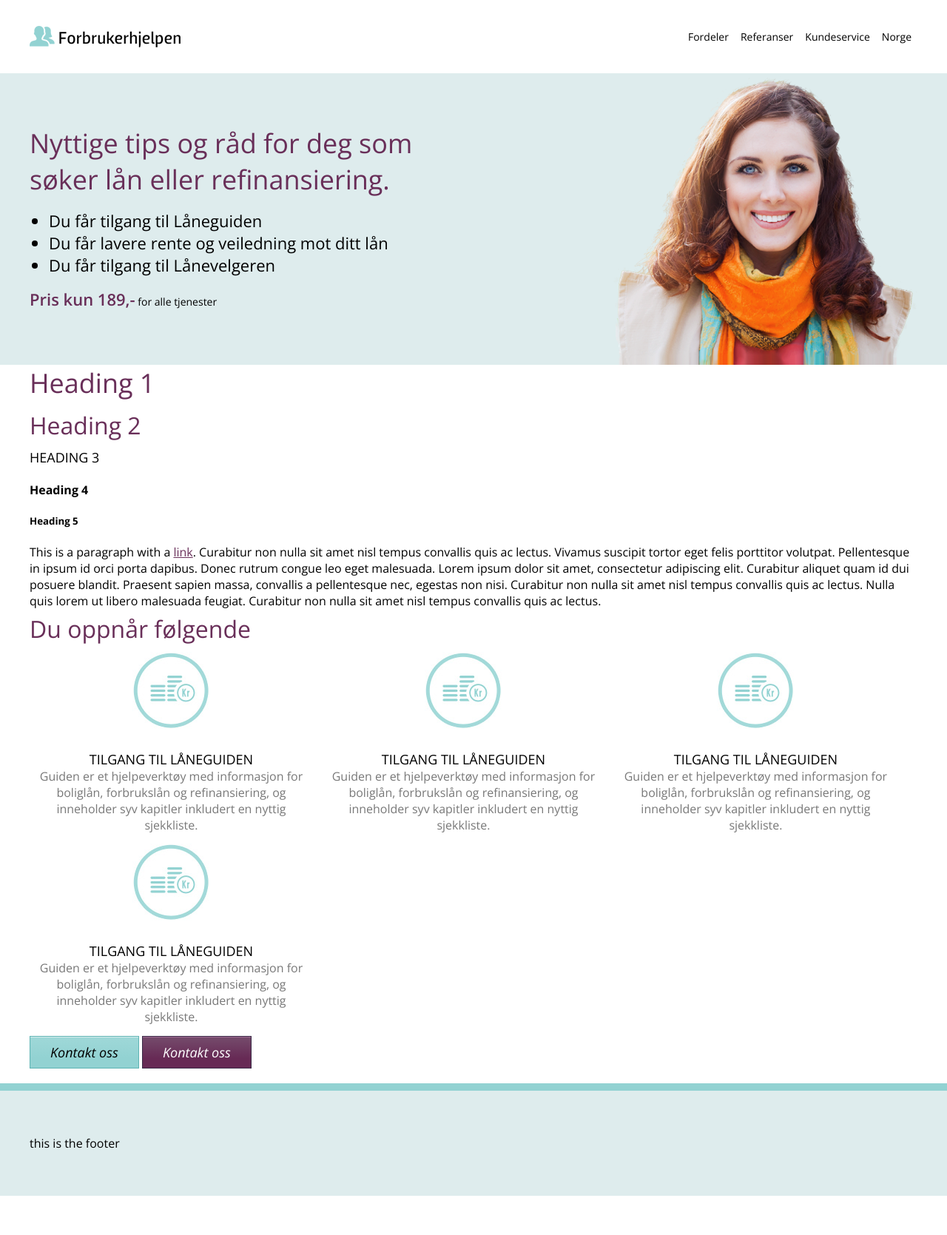
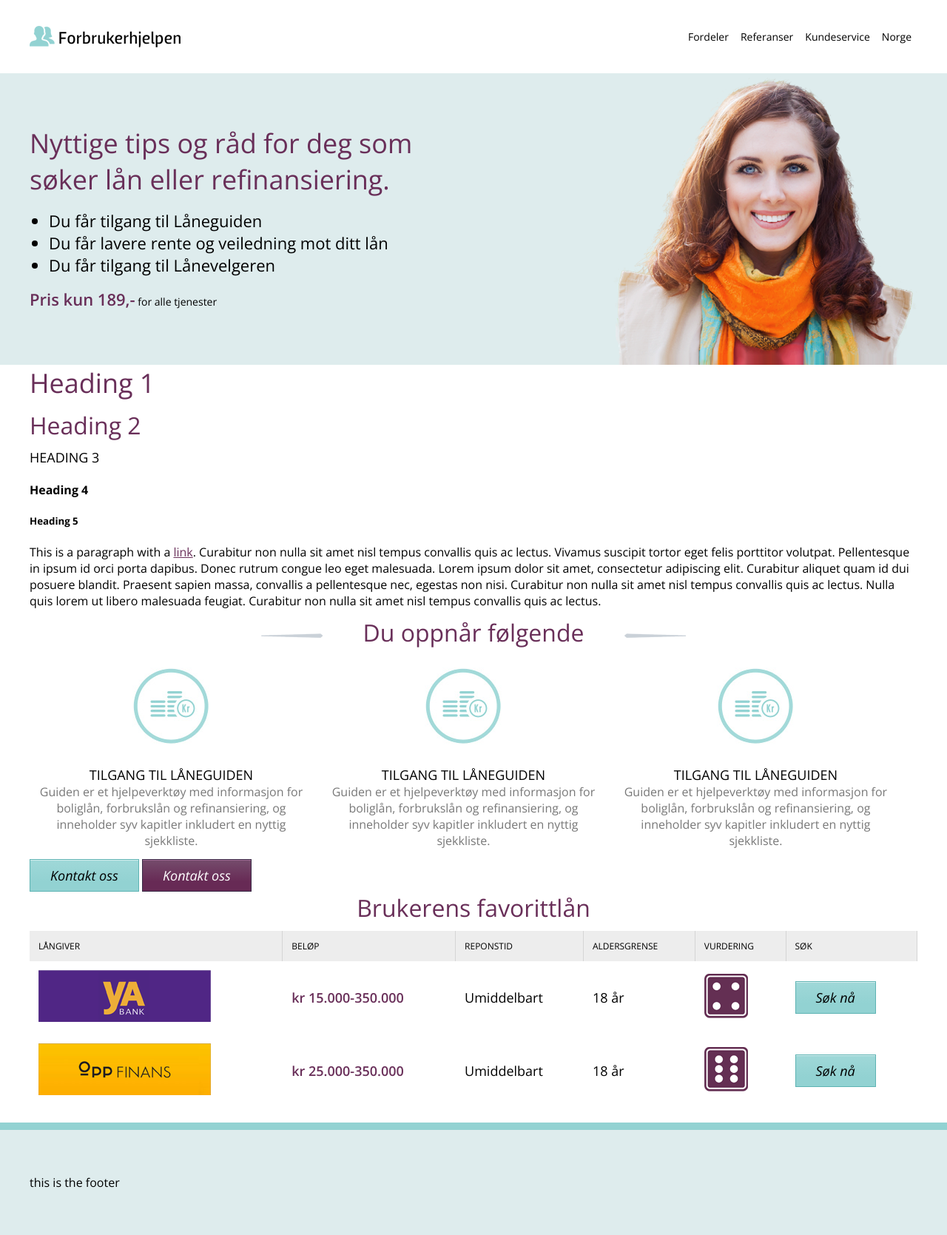
Before and after one commit to front/forbrukerhjelpen-static, a Jekyll site: the page built from index.html, in a window 1280 px wide. Shown: the whole page at 74% size. Built offline with Jekyll 4.4.1, drawn with Linux system fonts in a browser that asks for light colours; before the commit the page ends 1616 px from its top, so only the background shows below that.

Commit message:
#5812 Added table styling

```diff
--- a/css/style.css
+++ b/css/style.css
@@ -108,6 +108,11 @@ body {
 /* line 12, ../sass/partials/module/partials/_helpers.scss */
 .clearfix:after, .info-items:after {
   clear: both;
+}
+
+/* line 17, ../sass/partials/module/partials/_helpers.scss */
+.text-center {
+  text-align: center;
 }
 
 /* line 1, ../sass/partials/module/partials/_typography.scss */
@@ -333,23 +338,66 @@ nav ul li a {
 }
 
 /* line 41, ../sass/partials/module/partials/_content.scss */
+.info-items header {
+  margin: 0 0 1em 0;
+}
+/* line 43, ../sass/partials/module/partials/_content.scss */
+.info-items header .item-title-left, .info-items header .item-title-right {
+  position: relative;
+  display: inline-block;
+  min-width: 83px;
+  min-height: 6px;
+}
+/* line 48, ../sass/partials/module/partials/_content.scss */
+.info-items header .item-title-left img, .info-items header .item-title-right img {
+  position: absolute;
+  bottom: 5px;
+}
+/* line 53, ../sass/partials/module/partials/_content.scss */
+.info-items header .item-title-left {
+  margin-right: 50px;
+}
+/* line 55, ../sass/partials/module/partials/_content.scss */
+.info-items header .item-title-left img {
+  left: 0;
+}
+/* line 59, ../sass/partials/module/partials/_content.scss */
+.info-items header .item-title-right {
+  margin-left: 50px;
+}
+/* line 61, ../sass/partials/module/partials/_content.scss */
+.info-items header .item-title-right img {
+  right: 0;
+}
+/* line 65, ../sass/partials/module/partials/_content.scss */
+.info-items header .item-title {
+  display: inline-block;
+  margin-top: 5px;
+}
+@media (min-width: 960px) {
+  /* line 41, ../sass/partials/module/partials/_content.scss */
+  .info-items header {
+    text-align: center;
+  }
+}
+/* line 74, ../sass/partials/module/partials/_content.scss */
 .info-items .info-item {
   margin-bottom: 10px;
   min-height: 105px;
 }
-/* line 45, ../sass/partials/module/partials/_content.scss */
+/* line 78, ../sass/partials/module/partials/_content.scss */
 .info-items .info-item p {
   color: #787878;
 }
 @media (min-width: 320px) and (max-width: 960px) {
-  /* line 50, ../sass/partials/module/partials/_content.scss */
+  /* line 83, ../sass/partials/module/partials/_content.scss */
   .info-items .info-item img {
     float: left;
     margin: 0 15px 0 0;
   }
 }
 @media (min-width: 960px) {
-  /* line 41, ../sass/partials/module/partials/_content.scss */
+  /* line 74, ../sass/partials/module/partials/_content.scss */
   .info-items .info-item {
     width: 31.91489%;
     float: left;
@@ -359,10 +407,40 @@ nav ul li a {
     margin-right: 12px;
     text-align: center;
   }
-  /* line 60, ../sass/partials/module/partials/_content.scss */
+  /* line 93, ../sass/partials/module/partials/_content.scss */
   .info-items .info-item img {
     margin-bottom: 24px;
   }
+}
+
+/* line 101, ../sass/partials/module/partials/_content.scss */
+table {
+  width: 100%;
+  border-spacing: 0px;
+}
+/* line 104, ../sass/partials/module/partials/_content.scss */
+table thead {
+  background-color: #ededed;
+}
+/* line 106, ../sass/partials/module/partials/_content.scss */
+table thead th {
+  padding: 12px;
+  border-right: 1px solid #d5d5d5;
+  font-size: 0.75em;
+  font-weight: 300;
+  text-transform: uppercase;
+  text-align: left;
+}
+/* line 116, ../sass/partials/module/partials/_content.scss */
+table tbody td {
+  padding: 12px;
+  font-size: 1.125em;
+  text-align: left;
+}
+/* line 121, ../sass/partials/module/partials/_content.scss */
+table tbody td.value {
+  font-weight: 600;
+  color: #692f59;
 }
 
 /* line 1, ../sass/partials/module/partials/_footer.scss */
--- a/index.html
+++ b/index.html
@@ -27,12 +27,11 @@ title: Forbrukerhjelpen
 	<h5>Heading 5</h5>
 	<p>This is a paragraph with a <a href="index.html">link</a>. Curabitur non nulla sit amet nisl tempus convallis quis ac lectus. Vivamus suscipit tortor eget felis porttitor volutpat. Pellentesque in ipsum id orci porta dapibus. Donec rutrum congue leo eget malesuada. Lorem ipsum dolor sit amet, consectetur adipiscing elit. Curabitur aliquet quam id dui posuere blandit. Praesent sapien massa, convallis a pellentesque nec, egestas non nisi. Curabitur non nulla sit amet nisl tempus convallis quis ac lectus. Nulla quis lorem ut libero malesuada feugiat. Curabitur non nulla sit amet nisl tempus convallis quis ac lectus.</p>
 	<div class="info-items">
-		<h2>Du oppn&aring;r f&oslash;lgende</h2>
-		<div class="info-item">
-			<img src="img/info-icon.jpg">
-			<h3>Tilgang Til L&aring;neguiden</h3>
-			<p>Guiden er et hjelpeverkt&oslash;y med informasjon for boligl&aring;n, forbruksl&aring;n og refinansiering, og inneholder syv kapitler inkludert en nyttig sjekkliste.</p>
-		</div>
+		<header>
+			<div class="item-title-left"><img src="img/info-item-left.png"></div>
+			<div class="item-title"><h2>Du oppn&aring;r f&oslash;lgende</h2></div>
+			<div class="item-title-right"><img src="img/info-item-right.png"></div>
+		</header>
 		<div class="info-item">
 			<img src="img/info-icon.jpg">
 			<h3>Tilgang Til L&aring;neguiden</h3>
@@ -51,4 +50,37 @@ title: Forbrukerhjelpen
 	</div>
 	<button class="btn btn-blue">Kontakt oss</button>
 	<button class="btn btn-purple">Kontakt oss</button>
+	<div class="text-center">
+		<h2>Brukerens favorittl&aring;n</h2>
+		<table>
+			<thead>
+				<tr>
+					<th>L&Aring;ngiver</th>
+					<th>Bel&Oslash;p</th>
+					<th>Reponstid</th>
+					<th>Aldersgrense</th>
+					<th>Vurdering</th>
+					<th>S&Oslash;k</th>
+				</tr>
+			</thead>
+			<tbody>
+				<tr>
+					<td><img src="img/bank-1.png"></td>
+					<td class="value">kr 15.000-350.000</td>
+					<td>Umiddelbart</td>
+					<td>18 &aring;r</td>
+					<td><img src="img/dice-4.png"></td>
+					<td><button class="btn btn-blue">S&oslash;k n&aring;</button></td>
+				</tr>
+				<tr>
+					<td><img src="img/bank-2.png"></td>
+					<td class="value">kr 25.000-350.000</td>
+					<td>Umiddelbart</td>
+					<td>18 &aring;r</td>
+					<td><img src="img/dice-6.png"></td>
+					<td><button class="btn btn-blue">S&oslash;k n&aring;</button></td>
+				</tr>
+			</tbody>
+		</table>
+	</div>
 </div>
--- a/sass/partials/global/_variables.scss
+++ b/sass/partials/global/_variables.scss
@@ -12,4 +12,6 @@ $color-purple: #692f59;
 $color-blue: #92d2d2;
 $color-blue-light: #deeced;
 $color-blue-dark: #242d2d;
-$color-grey: #787878;
+$color-grey: #d5d5d5;
+$color-grey-dark: #787878;
+$color-grey-light: #ededed;
--- a/sass/partials/module/partials/_helpers.scss
+++ b/sass/partials/module/partials/_helpers.scss
@@ -13,3 +13,7 @@
     clear: both;
   }
 }
+
+.text-center {
+  text-align: center;
+}
```
Also changed, not shown: sass/partials/module/partials/_content.scss (+63 -1 lines), img/bank-1.png (added), img/bank-2.png (added), img/bank-3.png (added), img/dice-4.png (added), img/dice-6.png (added), img/info-item-left.png (added), img/info-item-right.png (added).
